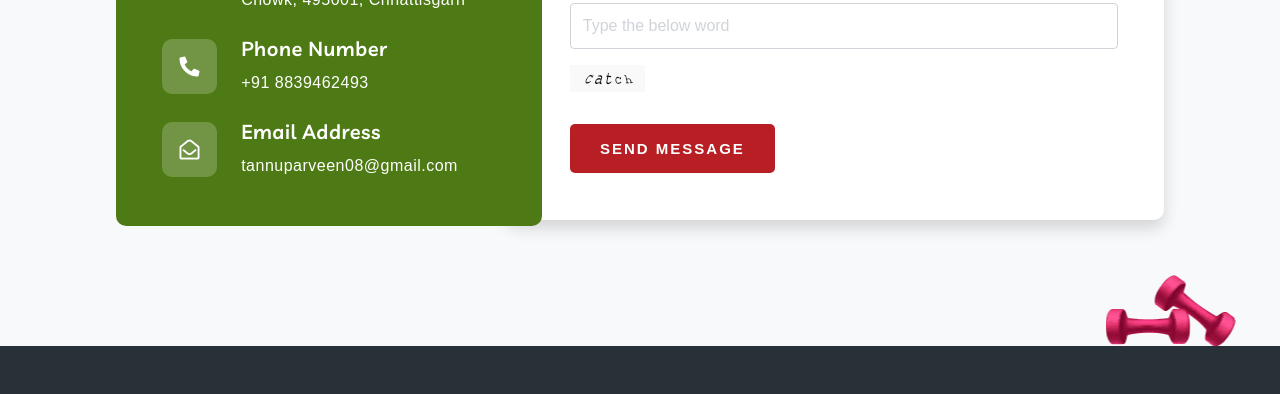
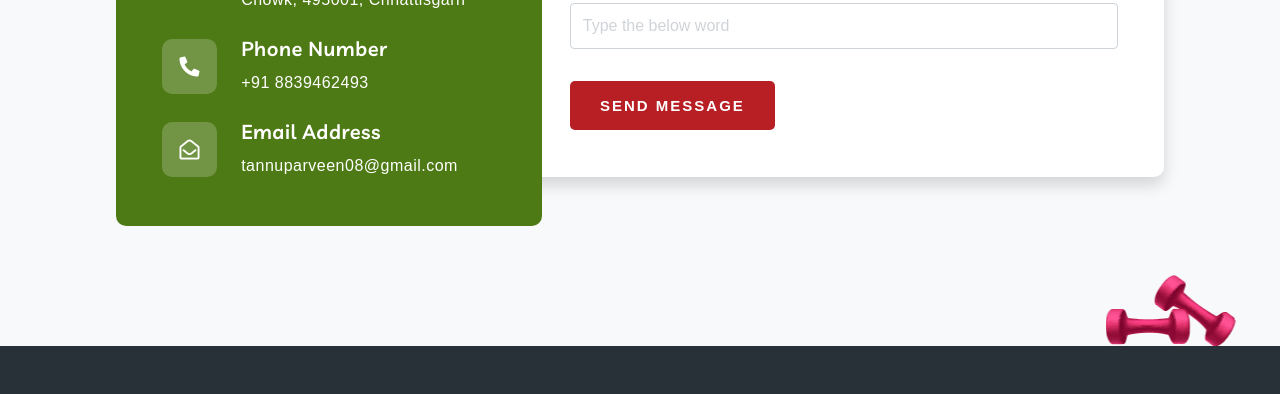
Before and after one commit to mdmonis25/Diet-By-Tannu-Not-Maintained, a plain HTML site: page index.html in a window 1280 px wide. Shown: the part 5809-6203 px from the top of the page. Drawn offline with Linux system fonts and the light colour scheme; a web font is replaced by a local one.

Commit message:
About Section Updated

```diff
--- a/index.html
+++ b/index.html
@@ -773,11 +773,6 @@
                           </div>
                         </div>
                         <div class="form-group">
-                          <div class="quform-captcha">
-                            <div class="quform-captcha-inner">
-                              <img src="quform/images/captcha/courier-new-light.png" alt="..." />
-                            </div>
-                          </div>
                         </div>
                       </div>
                     </div>
```
